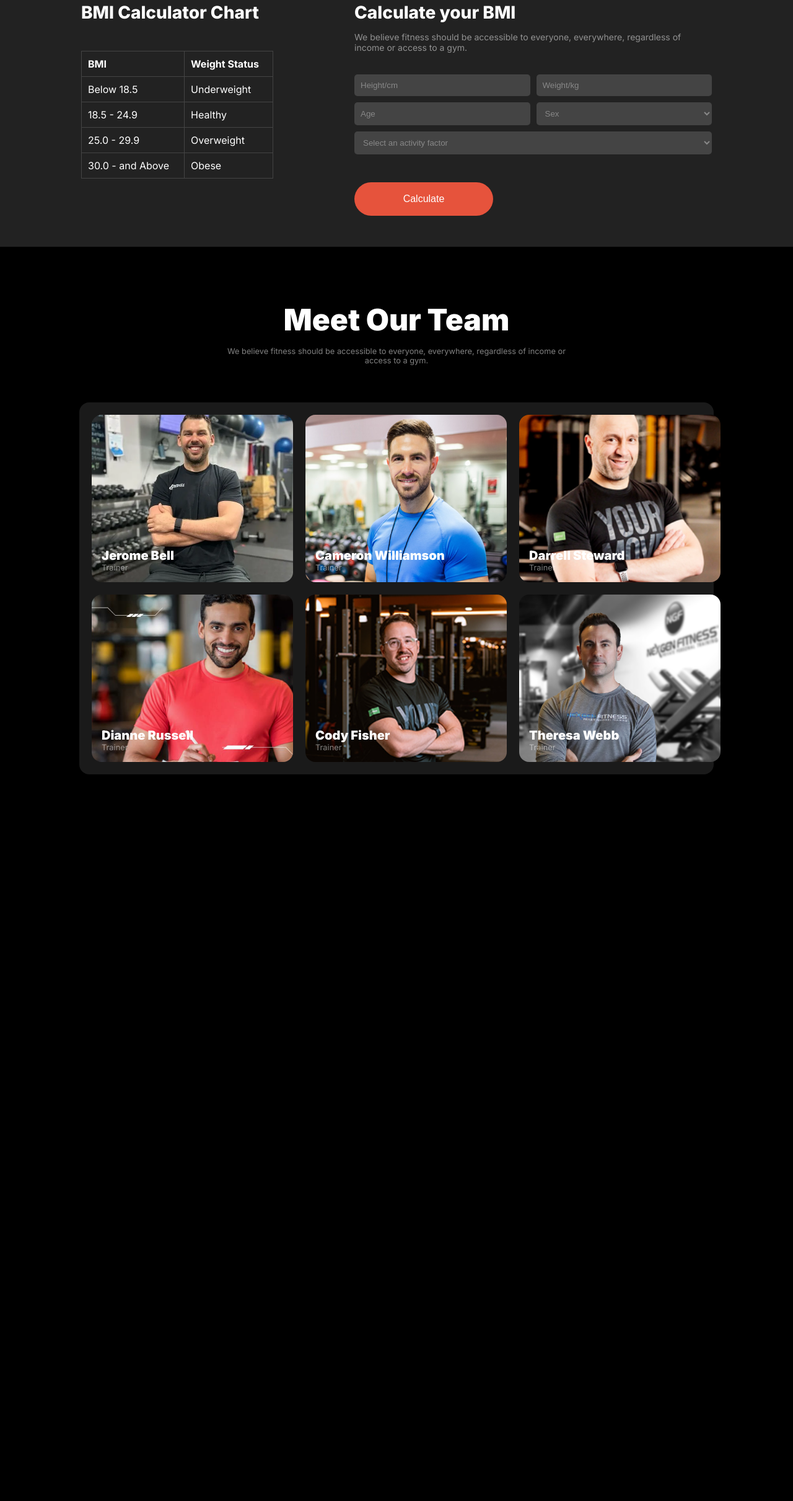
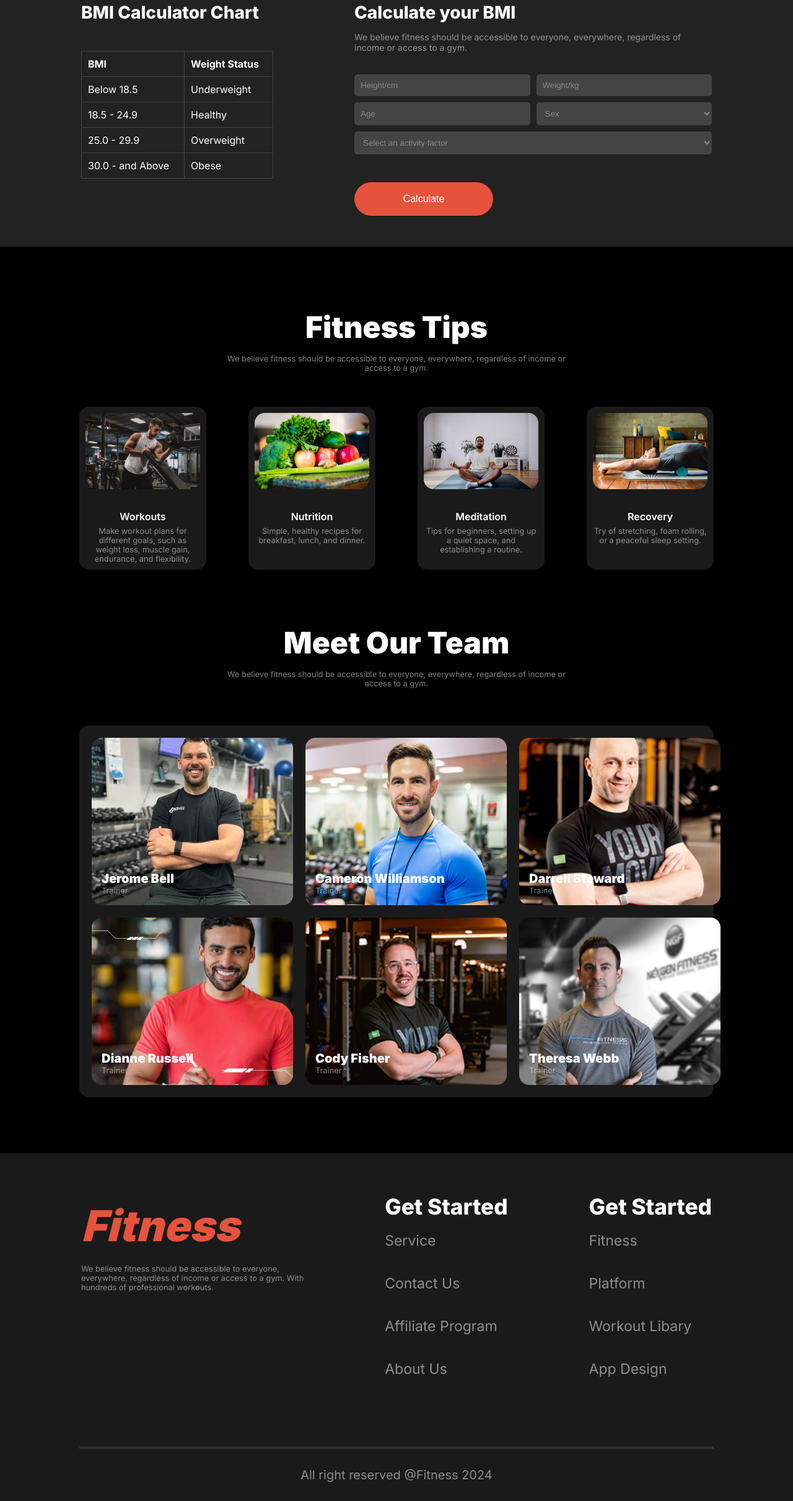
Before and after one commit to Tanim-Ahmmed/Assignment-2, a plain HTML site: page index.html in a window 1280 px wide. Shown: the part 2049-4470 px from the top of the page at 62% size. Before the commit the page ends 3298 px from the top, so only its background shows below. Drawn offline with Linux system fonts and the light colour scheme; a web font is replaced by a local one.

Commit message:
footer and extra mark section done

```diff
--- a/index.html
+++ b/index.html
@@ -157,6 +157,50 @@
 </div>
 </div>
 
+<!-- Fitness Tips section -->
+
+<div class="fit-container">
+   <h2>Fitness Tips</h2>
+   <p>We believe fitness should be accessible to everyone, everywhere, regardless of income or <br>
+    access to a gym.</p>
+
+    <div class="fit-images">
+
+     <div class="fit-image">
+      <img src="./images/fit1.jpg" width="300px" alt="">
+      <h4>Workouts</h4>
+      <p>Make workout plans for different goals, such as weight loss, muscle gain, endurance, and flexibility.</p>
+     </div>
+
+
+     <div class="fit-image">
+      <img src="./images/fit2.jpg" width="300px" alt="">
+      <h4>Nutrition </h4>
+      <p> Simple, healthy recipes for breakfast, lunch, and dinner.</p>
+     </div>
+
+     <div class="fit-image">
+      <img src="./images/fit3.jpg" width="300px" alt="">
+      <h4>Meditation</h4>
+      <p>Tips for beginners, setting up a quiet space, and establishing a routine.</p>
+     </div>
+
+     <div class="fit-image">
+      <img src="./images/fit4.webp" width="300px" alt="">
+      <h4>Recovery</h4>
+      <p> Try of stretching, foam rolling, or a peaceful sleep setting.</p>
+     </div>
+
+    </div>
+</div>
+
+
+
+
+
+
+
+
 <!-- Meet Our Team section -->
 
 <div class="meet-content">
@@ -212,14 +256,37 @@
     <p>Trainer</p>
   </div>
 </div>
+</div>
 
 
+<!-- footer part -->
 
+<div class="footer-container">
+  <div class="content-left">
+   <h2>Fitness</h2>
+   <p>We believe fitness should be accessible to everyone, <br> everywhere, regardless of income or access to a gym. With <br> hundreds of professional workouts.</p>
+  </div>
 
+<div class="right-options">
+  <h3>Get Started</h3>
+<p>Service</p>
+<p>Contact Us</p>
+<p>Affiliate Program</p>
+<p>About Us</p>
+</div>
 
+<div class="right-options">
+  <h3>Get Started</h3>
+<p>Fitness</p>
+<p>Platform</p>
+<p>Workout Libary</p>
+<p>App Design</p>
+</div>
+</div>
+<div class="copyright-bar">
+<hr>
+<p class="copyright">All right reserved @Fitness 2024</p>
+</div>
 
-
-
-</div>
-  </body>
+</body>
 </html>
--- a/style.css
+++ b/style.css
@@ -330,6 +330,44 @@ select option {
 
 
 
+/* Fitness tips section start */
+
+.fit-container{
+    margin: 0 auto;
+    width: 80%;
+    margin-top: 100px;
+    text-align: center;
+    p{
+        margin-top: 14px;
+    }
+}
+
+
+.fit-images{
+    margin-top: 55px;
+    width: 100%;
+    display: flex;
+    justify-content: space-between;
+}
+
+.fit-image{
+    width: 20%;
+    background-color: rgba(255, 255, 255, 0.1);
+    padding: 10px;
+    border-radius: 1rem;
+    img{
+        width: 100%;
+        border-radius: 1rem;
+    }
+    h4{
+        margin-top: 30px;
+    }
+    p{
+        margin-top: 6px;
+        font-size: .8rem;
+    }
+}
+
 
 
 /*  Meet Our Team section */
@@ -377,3 +415,63 @@ select option {
         font-weight: 900;
     }
 }
+
+
+
+/* footer part starts here */
+
+.footer-container{
+    margin: 0 auto;
+    margin-top: 90px;
+    width: 100%;
+    background-color: rgba(255, 255, 255, 0.1);
+    display: flex;
+    justify-content: space-evenly;
+}
+
+
+.content-left{
+    margin-top: 75px;
+
+    h2{
+        color: rgb(230, 83, 60);
+        font-style: italic;
+        font-size:4.3rem ;
+    }
+
+    p{
+        margin-top: 20px;
+    }
+}
+
+.right-options{
+    margin-top: 65px;
+    p{
+        font-size: 23px;
+        line-height: 3;
+    }
+}
+
+
+.copyright-bar{
+    margin: 0 auto;
+    padding-top: 90px;
+    width: 100%;
+    background-color: rgba(255, 255, 255, 0.1);
+}
+
+
+
+
+hr{
+    width: 80%;
+    margin: 0 auto;
+    border:2px solid rgba(255, 255, 255, 0.1) ;
+
+}
+
+.copyright{
+    text-align: center;
+    padding: 30px;
+    font-size: 20px;
+}
```
Also changed, not shown: images/fit1.jpg (added), images/fit2.jpg (added), images/fit3.jpg (added), images/fit4.webp (added).
